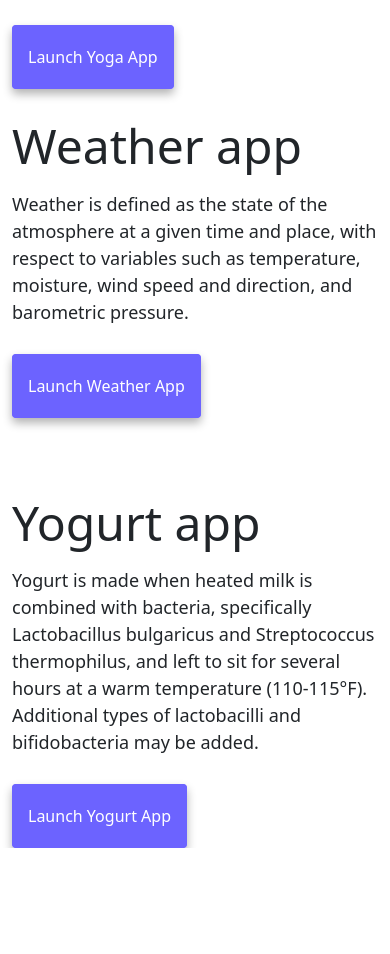
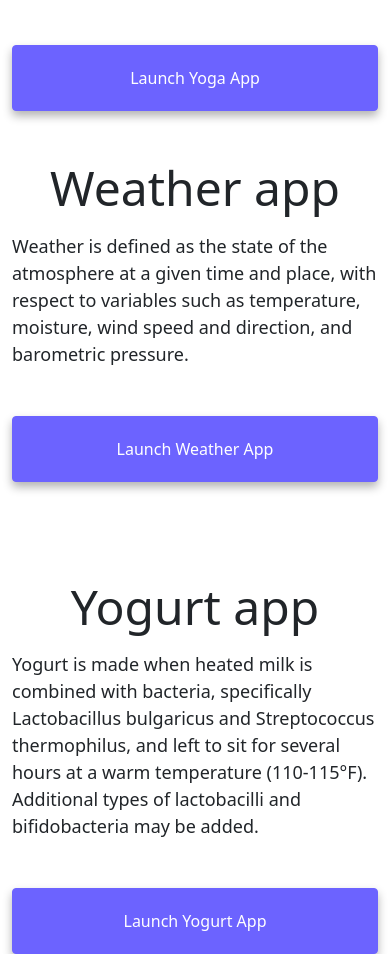
Before and after one commit to randi0694/advanced-multi-page-proj3, a plain HTML site: page index.html in a window 390 px wide. Shown: the part 932-1886 px from the top of the page. Before the commit the page ends 1780 px from the top, so only its background shows below. Drawn offline with nearby package versions, Linux system fonts and the light colour scheme.

Commit message:
Added media query

```diff
--- a/css/style.css
+++ b/css/style.css
@@ -83,3 +83,14 @@ p {
 .app-link:hover {
   color: #0a58cc;
 }
+@media(max-width: 576px){
+   h2{
+        text-align: center;
+
+    }
+    .fake-link{
+display: flex;
+justify-content: center;
+    }
+
+}
--- a/index.html
+++ b/index.html
@@ -50,7 +50,7 @@
     Yoga is a practice that connects the body, breath, and mind. It uses physical postures, breathing exercises, and meditation to improve overall health. Yoga was developed as a spiritual practice thousands of years ago. Today, most Westerners who do yoga do it for exercise or to reduce stress
   </p>
   <div class="mt-5">
-    <a href="#" title="Yoga app link" class="app-link">Launch Yoga App</a>
+    <a href="#" title="Yoga app link" class="app-link fake-link">Launch Yoga App</a>
   </div>
 </div>
       </div>
@@ -61,7 +61,7 @@
             Weather is defined as the state of the atmosphere at a given time and place, with respect to variables such as temperature, moisture, wind speed and direction, and barometric pressure.
           </p>
           <div class="mb-5 mt-5">
-            <a href="#" title="Weather app link" class="app-link">Launch Weather App</a>
+            <a href="#" title="Weather app link" class="app-link fake-link">Launch Weather App</a>
           </div>
         </div>
         <div class="col-md-6">
@@ -78,7 +78,7 @@
             Yogurt is made when heated milk is combined with bacteria, specifically Lactobacillus bulgaricus and Streptococcus thermophilus, and left to sit for several hours at a warm temperature (110-115°F). Additional types of lactobacilli and bifidobacteria may be added.
           </p>
           <div class="mt-5">
-            <a href="#" title="Yogurt app link" class="app-link">Launch Yogurt App</a>
+            <a href="#" title="Yogurt app link" class="app-link fake-link">Launch Yogurt App</a>
           </div>
         </div>
       </div>
```
